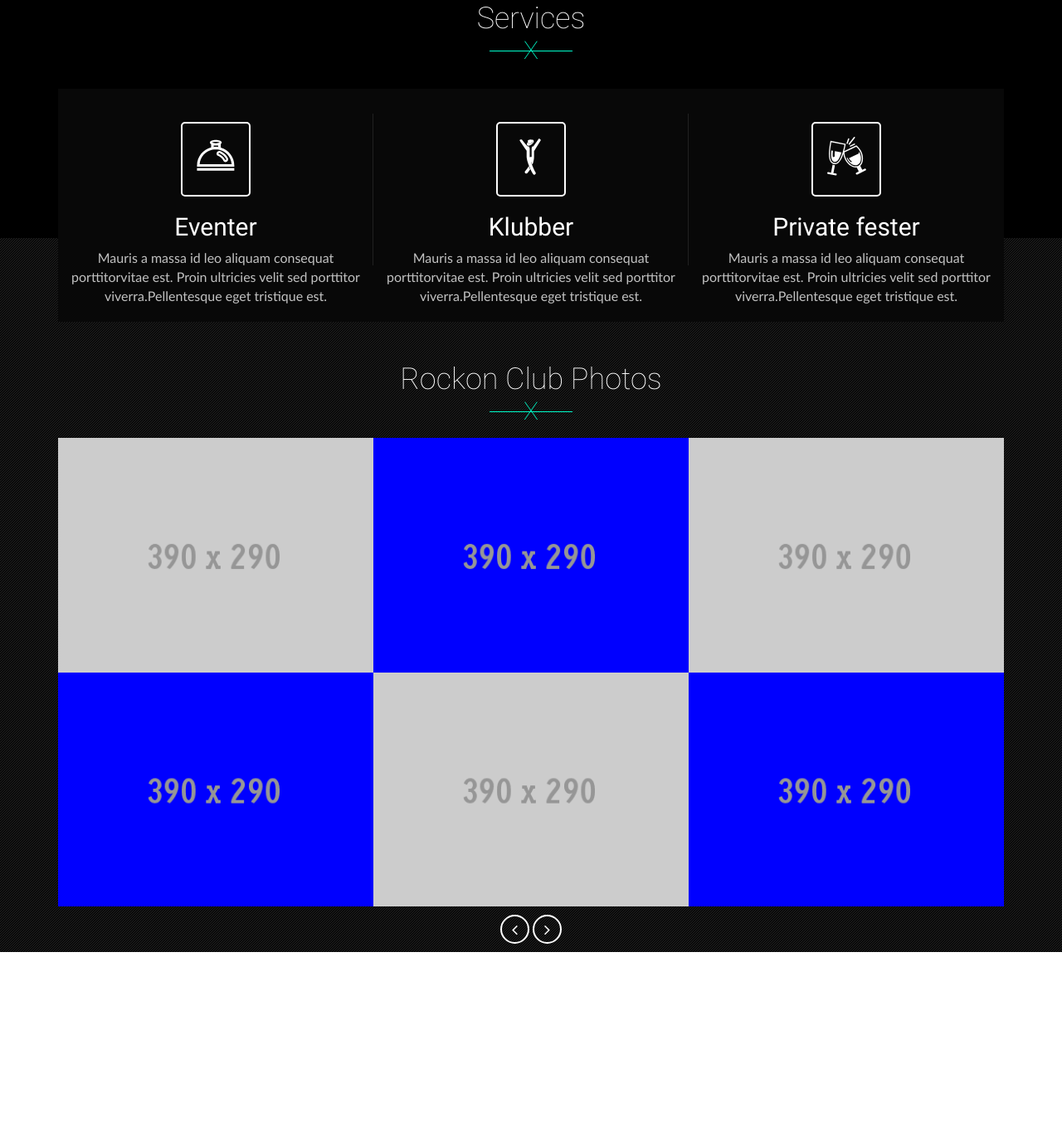
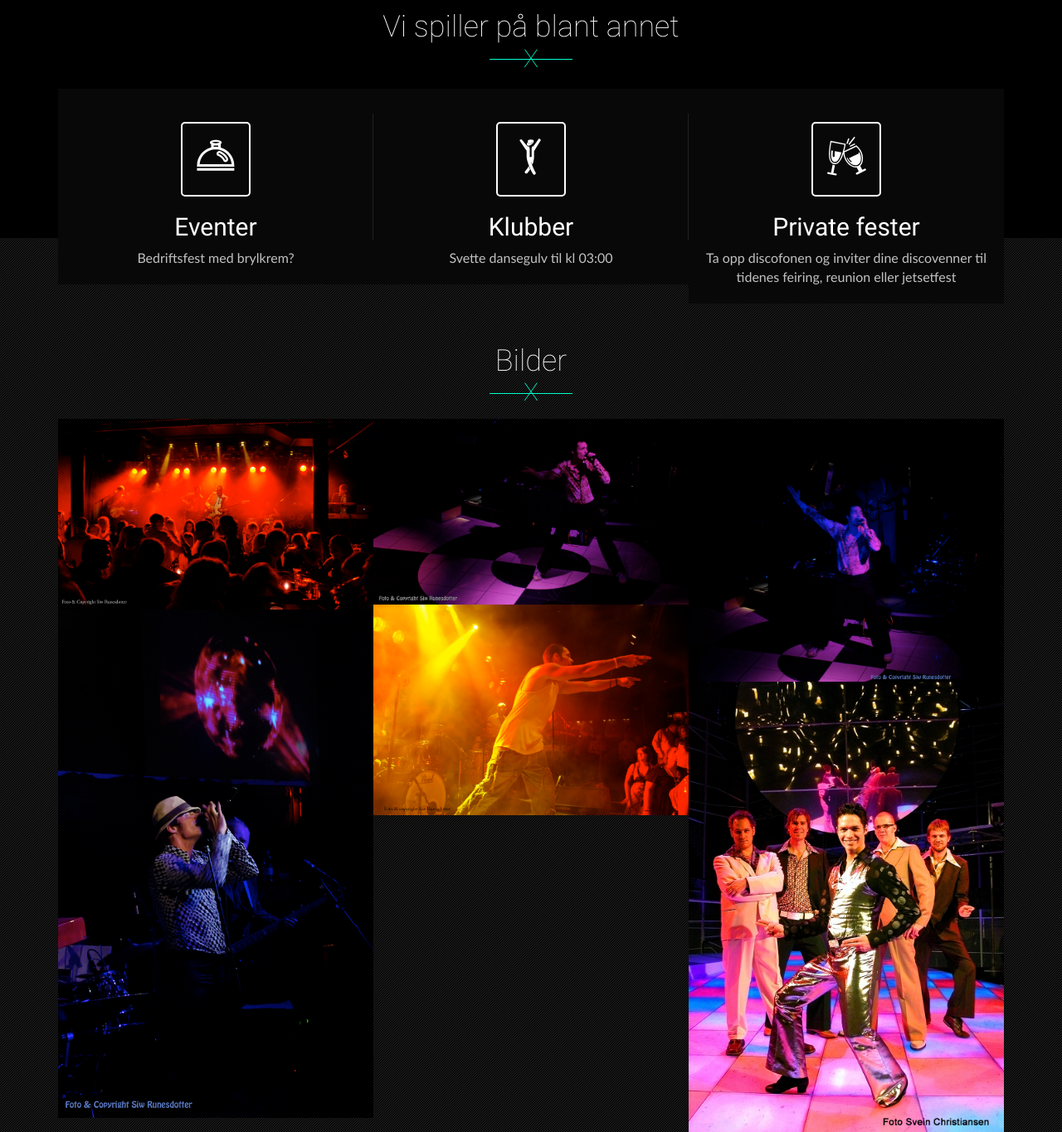
Before and after one commit to henrikakselsen/discosting, a plain HTML site: page index.html in a window 1280 px wide. Shown: the part 803-2168 px from the top of the page at 83% size. Before the commit the page ends 1951 px from the top, so only its background shows below. Drawn offline with Linux system fonts and the light colour scheme.

Commit message:
Misc changes

```diff
--- a/index.html
+++ b/index.html
@@ -85,13 +85,20 @@ Purchase: http://themeforest.net/user/kamleshyadav
         <li data-target="#carousel" data-slide-to="2"></li>
       </ol>
       <div class="carousel-inner">
-        <div class="active item"> <img class="animated bounceInLeft" src="images/slider/slider1.png" alt="" />
+        <div class="active item"> <img class="animated bounceInLeft" src="images/disco/outline2.png" alt="" />
           <div class="carousel-caption">
             <div class="rock_logo_slider"> <a href="index.html"><img class="animated bounceIn" src="images/discosting.png" alt="" /></a> </div>
-            <div class="rock_slider_content"> <a href="gallery_3column.html" class="btn btn-default btn-lg rock_slider_btn animated fadeInDown">Premier Ladies Night</a>
-              <p class="animated fadeInDown">Lorem ipsum dolor sit amet, consectetur adipiscing elit. Quisque
-                tincidunt sollicitudin erat. Phasellus id egestas augue, </p>
+            <div class=""> <a href="mailto:booking@discosting.no" class="btn btn-default btn-lg rock_slider_btn animated fadeInDown">Book nå</a>
+
+
             </div>
+<div class="clearfix"></div>
+            <div class=""> <a href="https://www.facebook.com/discosting" target="_blank" class="btn btn-primary btn-lg animated fadeInDown">Følg oss på Facebook</a>
+
+              <p class="animated fadeInDown">Få vite når Discosting ankommer din by</p>
+            </div>
+
+
           </div>
         </div>
 
@@ -107,8 +114,8 @@ Purchase: http://themeforest.net/user/kamleshyadav
     <div class="row">
       <div class="col-lg-10 col-lg-offset-1">
         <h1 class="rock_welcome">Partyband med <strong>Danse<span class="label label-default">Garanti</span></strong></h1>
-        <p>Mauris a massa id leo aliquam consequat porttitor vitae est. Proin ultricies velit sed porttitor viverra. Pellentesque eget tristique est.
-          Donec volutpat, eros et bibendum lacinia, enim ipsum gravida enim, quis viverra odio elit sit amet orci. Aenean eget mi quam. </p>
+        <p>Saturday Night Fever. Slengbukser. Noe over gjennomsnittet volum i håret.</p>
+        <p>Hvis du skal være helt sikker på at du får en fest der det blir dansing på bordene er det oss du skal ha.</p>
       </div>
       <div class="clearfix"></div>
       <div class="col-lg-12">
@@ -118,7 +125,7 @@ Purchase: http://themeforest.net/user/kamleshyadav
   </div>
   <div class="rock_heading_div">
     <div class="rock_heading">
-      <h1>Services</h1>
+      <h1>Vi spiller på blant annet</h1>
       <p>X</p>
     </div>
   </div>
@@ -147,7 +154,7 @@ Purchase: http://themeforest.net/user/kamleshyadav
               </g>
               </svg> </div>
             <h2>Eventer</h2>
-            <p>Mauris a massa id leo aliquam consequat porttitorvitae est. Proin ultricies velit sed porttitor viverra.Pellentesque eget tristique est.</p>
+            <p>Bedriftsfest med brylkrem? </p>
 
           </div>
           <div class="col-lg-4 col-md-4 col-sm-4 rock_service">
@@ -174,7 +181,7 @@ Purchase: http://themeforest.net/user/kamleshyadav
               </g>
               </svg> </div>
             <h2>Klubber</h2>
-            <p>Mauris a massa id leo aliquam consequat porttitorvitae est. Proin ultricies velit sed porttitor viverra.Pellentesque eget tristique est.</p>
+            <p>Svette dansegulv til kl 03:00</p>
           </div>
           <div class="col-lg-4 col-md-4 col-sm-4 rock_service">
             <div class="rock_service_icon"> <svg version="1.1" id="Capa_3" xmlns="http://www.w3.org/2000/svg" xmlns:xlink="http://www.w3.org/1999/xlink" x="0px" y="0px"
@@ -212,7 +219,7 @@ Purchase: http://themeforest.net/user/kamleshyadav
               </g>
               </svg> </div>
             <h2>Private fester</h2>
-            <p>Mauris a massa id leo aliquam consequat porttitorvitae est. Proin ultricies velit sed porttitor viverra.Pellentesque eget tristique est.</p>
+            <p>Ta opp discofonen og inviter dine discovenner til tidenes feiring, reunion eller jetsetfest</p>
           </div>
         </div>
       </div>
@@ -222,62 +229,61 @@ Purchase: http://themeforest.net/user/kamleshyadav
     <div class="container">
       <div class="rock_heading_div">
         <div class="rock_heading">
-          <h1>Rockon Club Photos</h1>
+          <h1>Bilder</h1>
           <p>X</p>
         </div>
       </div>
       <div class="rock_club_photo">
         <div id="rock_club_photo_slider" class="owl-carousel owl-theme">
           <div class="rock_club_photo_slider_item">
-            <div class="rock_club_photo_item"> <img src="images/club/club_image1.jpg" alt="" />
+            <div class="rock_club_photo_item"> <img src="images/disco/disco1.jpg" alt="" />
               <div class="rock_club_photo_overlay">
-                <div class="photo_link animated fadeInDown"> <a href="gallery_3column.html"><i class="fa fa-link"></i></a> <a class="fancybox" data-fancybox-group="group1" href="images/club_image1.jpg"><i class="fa fa-search-plus"></i></a> </div>
-                <a class="rock_club_photo_detail animated fadeInUp" href="">Rock on Dance</a> </div>
+                <div class="photo_link animated fadeInDown">  <a class="fancybox" data-fancybox-group="group1" href="images/disco/disco1.jpg"><i class="fa fa-search-plus"></i></a> </div>
+                 </div>
             </div>
-            <div class="rock_club_photo_item"> <img src="images/club/club_image2.jpg" alt="" />
+            <div class="rock_club_photo_item"> <img src="images/disco/disco2.jpg" alt="" />
               <div class="rock_club_photo_overlay">
-                <div class="photo_link animated fadeInDown"> <a href="gallery_3column.html"><i class="fa fa-link"></i></a> <a class="fancybox" data-fancybox-group="group1" href="images/club/club_image2.jpg"><i class="fa fa-search-plus"></i></a> </div>
-                <a class="rock_club_photo_detail animated fadeInUp" href="">Rock on Dance</a> </div>
+                <div class="photo_link animated fadeInDown">  <a class="fancybox" data-fancybox-group="group1" href="images/disco/disco2.jpg"><i class="fa fa-search-plus"></i></a> </div>
+                 </div>
             </div>
           </div>
           <div class="rock_club_photo_slider_item">
-            <div class="rock_club_photo_item"> <img src="images/club/club_image2.jpg" alt="" />
+            <div class="rock_club_photo_item"> <img src="images/disco/disco3.jpg" alt="" />
               <div class="rock_club_photo_overlay">
-                <div class="photo_link animated fadeInDown"> <a href="gallery_3column.html"><i class="fa fa-link"></i></a> <a class="fancybox" data-fancybox-group="group1" href="images/club/club_image2.jpg"><i class="fa fa-search-plus"></i></a> </div>
-                <a class="rock_club_photo_detail animated fadeInUp" href="">Rock on Dance</a> </div>
+                <div class="photo_link animated fadeInDown">  <a class="fancybox" data-fancybox-group="group1" href="images/disco/disco3.jpg"><i class="fa fa-search-plus"></i></a> </div>
+                 </div>
             </div>
-            <div class="rock_club_photo_item"> <img src="images/club/club_image1.jpg" alt="" />
+            <div class="rock_club_photo_item"> <img src="images/disco/disco4.jpg" alt="" />
               <div class="rock_club_photo_overlay">
-                <div class="photo_link animated fadeInDown"> <a href="gallery_3column.html"><i class="fa fa-link"></i></a> <a class="fancybox" data-fancybox-group="group1" href="images/club/club_image1.jpg"><i class="fa fa-search-plus"></i></a> </div>
-                <a class="rock_club_photo_detail animated fadeInUp" href="">Rock on Dance</a> </div>
+                <div class="photo_link animated fadeInDown">  <a class="fancybox" data-fancybox-group="group1" href="images/disco/disco4.jpg"><i class="fa fa-search-plus"></i></a> </div>
+                 </div>
             </div>
           </div>
           <div class="rock_club_photo_slider_item">
-            <div class="rock_club_photo_item"> <img src="images/club/club_image1.jpg" alt="" />
+            <div class="rock_club_photo_item"> <img src="images/disco/disco5.jpg" alt="" />
               <div class="rock_club_photo_overlay">
-                <div class="photo_link animated fadeInDown"> <a href="gallery_3column.html"><i class="fa fa-link"></i></a> <a class="fancybox" data-fancybox-group="group1" href="images/club/club_image1.jpg"><i class="fa fa-search-plus"></i></a> </div>
-                <a class="rock_club_photo_detail animated fadeInUp" href="">Rock on Dance</a> </div>
+                <div class="photo_link animated fadeInDown">  <a class="fancybox" data-fancybox-group="group1" href="images/disco/disco5.jpg"><i class="fa fa-search-plus"></i></a> </div>
+                 </div>
             </div>
-            <div class="rock_club_photo_item"> <img src="images/club/club_image2.jpg" alt="" />
+            <div class="rock_club_photo_item"> <img src="images/disco/disco6.jpg" alt="" />
               <div class="rock_club_photo_overlay">
-                <div class="photo_link animated fadeInDown"> <a href="gallery_3column.html"><i class="fa fa-link"></i></a> <a class="fancybox" data-fancybox-group="group1" href="images/club/club_image2.jpg"><i class="fa fa-search-plus"></i></a> </div>
-                <a class="rock_club_photo_detail animated fadeInUp" href="">Rock on Dance</a> </div>
+                <div class="photo_link animated fadeInDown">  <a class="fancybox" data-fancybox-group="group1" href="images/disco/disco6.jpg"><i class="fa fa-search-plus"></i></a> </div>
+                 </div>
             </div>
           </div>
           <div class="rock_club_photo_slider_item">
-            <div class="rock_club_photo_item"> <img src="images/club/club_image2.jpg" alt="" />
+            <div class="rock_club_photo_item"> <img src="images/disco/disco7.jpg" alt="" />
               <div class="rock_club_photo_overlay">
-                <div class="photo_link animated fadeInDown"> <a href="gallery_3column.html"><i class="fa fa-link"></i></a> <a class="fancybox" data-fancybox-group="group1" href="images/club/club_image2.jpg"><i class="fa fa-search-plus"></i></a> </div>
-                <a class="rock_club_photo_detail animated fadeInUp" href="">Rock on Dance</a> </div>
+                <div class="photo_link animated fadeInDown">  <a class="fancybox" data-fancybox-group="group1" href="images/disco/disco7.jpg"><i class="fa fa-search-plus"></i></a> </div>
+                 </div>
             </div>
-            <div class="rock_club_photo_item"> <img src="images/club/club_image1.jpg" alt="" />
+            <div class="rock_club_photo_item"> <img src="images/disco/disco8.jpg" alt="" />
               <div class="rock_club_photo_overlay">
-                <div class="photo_link animated fadeInDown"> <a href="gallery_3column.html"><i class="fa fa-link"></i></a> <a class="fancybox" data-fancybox-group="group1" href="images/club/club_image1.jpg"><i class="fa fa-search-plus"></i></a> </div>
-                <a class="rock_club_photo_detail animated fadeInUp" href="">Rock on Dance</a> </div>
+                <div class="photo_link animated fadeInDown">  <a class="fancybox" data-fancybox-group="group1" href="images/disco/disco8.jpg"><i class="fa fa-search-plus"></i></a> </div>
+                 </div>
             </div>
           </div>
         </div>
-        <div class="customNavigation"> <a class="rock_slider_button prev"><i class="fa fa-angle-left"></i></a> <a class="rock_slider_button next"><i class="fa fa-angle-right"></i></a> </div>
       </div>
     </div>
     <div class="clearfix"></div>
@@ -290,6 +296,7 @@ Purchase: http://themeforest.net/user/kamleshyadav
 <!--main container end-->
 <!--main javascript start-->
 <script type="text/javascript" src="js/jquery-1.11.1.js"></script>
+<script src="js/jquery.fitvids.js"></script>
 
 <!--slider background javascript-->
 <script type="text/javascript" src="js/plugin/ImageGrid/js/modernizr.custom.js"></script>
```
